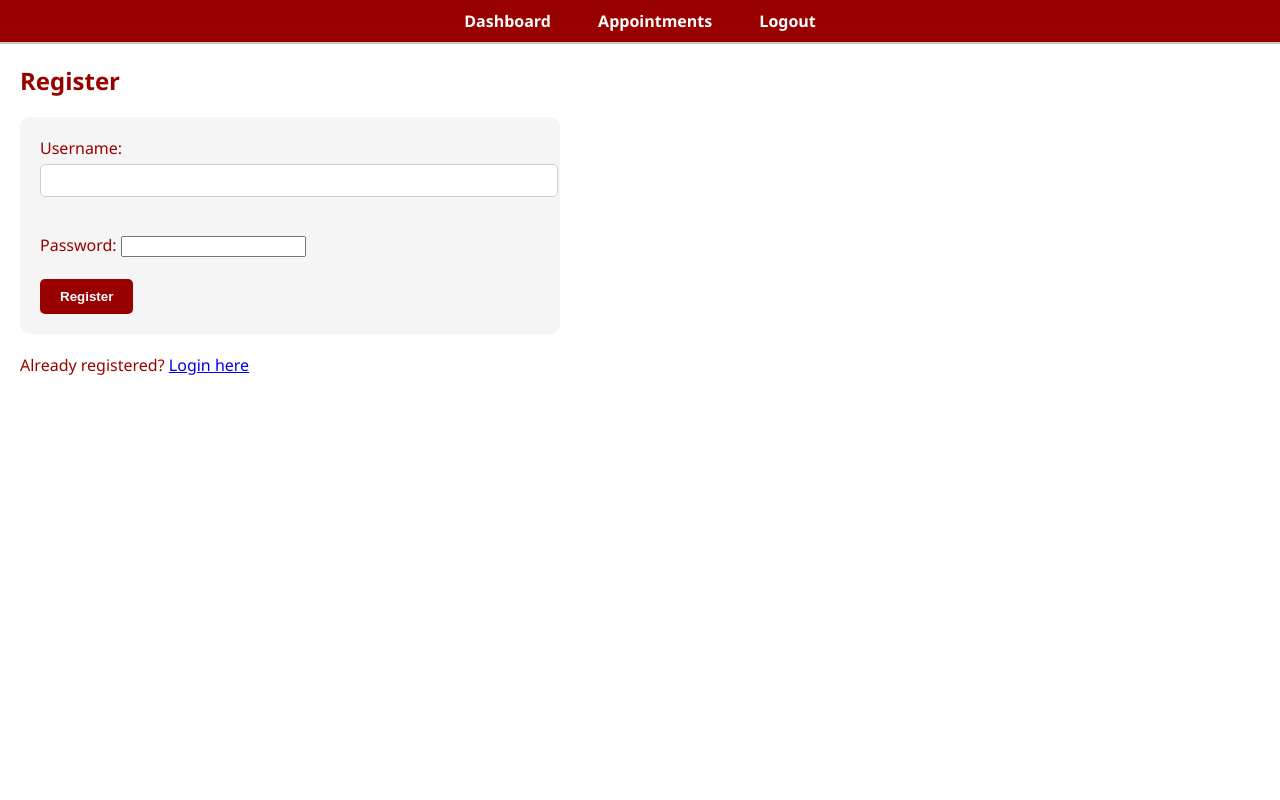
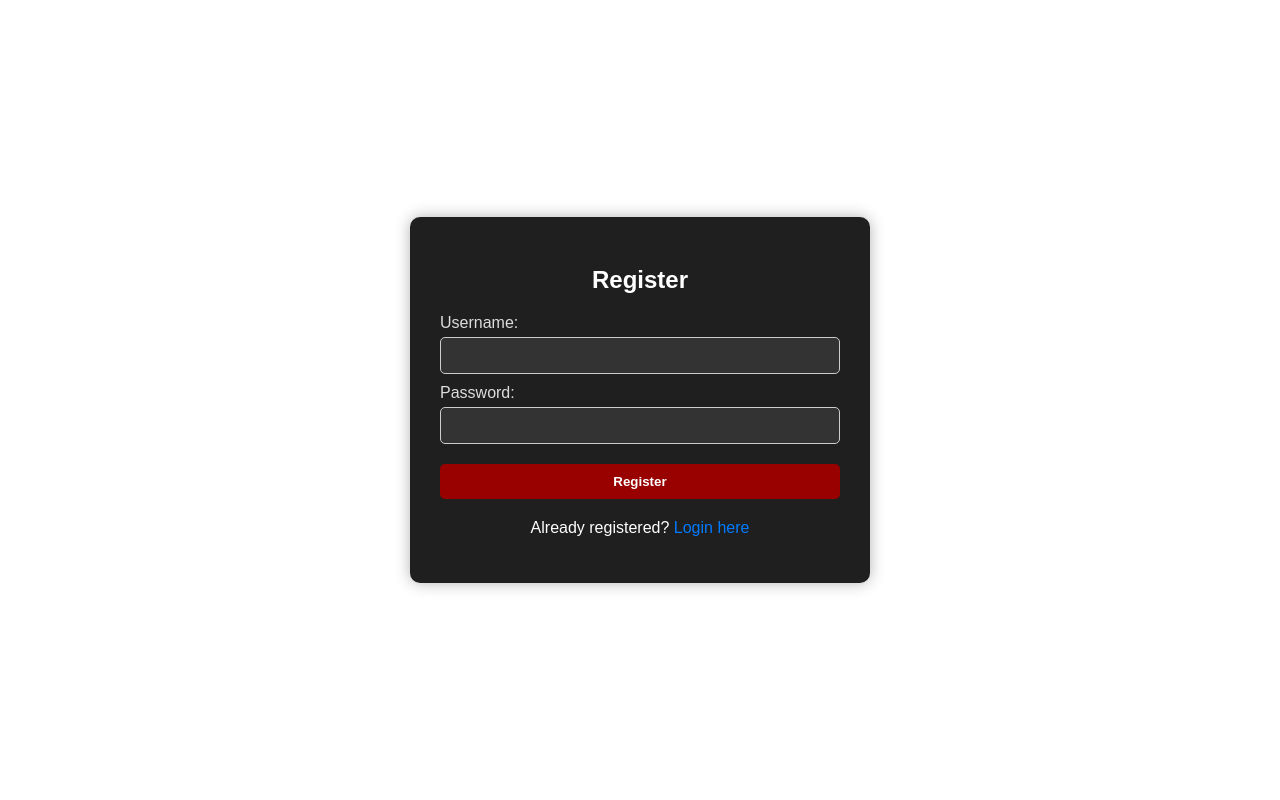
Before and after one commit to kmdikshitha/hospital_booking, a Flask app: page /register in a window 1280 px wide. Run offline with Flask 3, Linux system fonts and the light colour scheme.

Commit message:
added css

```diff
--- a/app/static/styles.css
+++ b/app/static/styles.css
@@ -1,61 +1,66 @@
-/* static/styles.css */
-
-body {
-    font-family: 'Segoe UI', Tahoma, Geneva, Verdana, sans-serif;
+/* Full viewport height */
+html, body {
+    height: 100%;
     margin: 0;
     padding: 0;
-    background-color: #fff;
-    color: #990000; /* IU Crimson */
+    font-family: Arial, sans-serif;
 }
 
-nav {
-    background-color: #990000;
-    padding: 10px;
+/* Center container */
+.center-form-container {
+    display: flex;
+    justify-content: center;
+    align-items: center;
+    height: 100vh;
+}
+
+/* Inner container box */
+.form-box {
+    background-color: #1f1f1f;
+    padding: 30px;
+    border-radius: 10px;
+    box-shadow: 0 0 15px rgba(0, 0, 0, 0.3);
+    max-width: 400px;
+    width: 100%;
     text-align: center;
 }
 
-nav a {
+/* Heading */
+.form-box h2 {
     color: white;
-    text-decoration: none;
-    margin: 0 15px;
-    font-weight: bold;
+    margin-bottom: 20px;
 }
 
-nav a:hover {
-    text-decoration: underline;
+/* Labels */
+.form-box label {
+    display: block;
+    text-align: left;
+    color: #ddd;
+    margin-top: 10px;
 }
 
-h2 {
-    color: #990000;
-    margin-left: 20px;
+/* Input fields */
+input[type="text"],
+input[type="password"] {
+    width: 100%;
+    padding: 10px;
+    margin-top: 5px;
+    border: 1px solid #ccc;
+    border-radius: 5px;
+    background-color: #333;
+    color: white;
+    box-sizing: border-box;
 }
 
-form {
-    background-color: #f5f5f5;
-    padding: 20px;
-    margin: 20px;
-    border-radius: 10px;
-    max-width: 500px;
-}
-
-input[type="text"],
-input[type="date"],
-input[type="time"],
-select {
-    width: 100%;
-    padding: 8px;
-    margin-top: 5px;
-    margin-bottom: 15px;
-    border: 1px solid #ccc;
-    border-radius: 5px;
-}
-
+/* Submit button */
 input[type="submit"] {
     background-color: #990000;
     color: white;
-    padding: 10px 20px;
+    padding: 10px;
     border: none;
     border-radius: 5px;
+    width: 100%;
+    margin-top: 20px;
     font-weight: bold;
     cursor: pointer;
 }
@@ -64,31 +69,23 @@ input[type="submit"]:hover {
     background-color: #cc0000;
 }
 
-ul {
-    list-style-type: none;
-    padding-left: 20px;
+/* Link paragraph */
+.form-box p {
+    margin-top: 20px;
+    color: white;
 }
 
-ul li {
-    margin-bottom: 10px;
+/* Register/Login link */
+.form-box p a {
+    color: #007bff;
+    text-decoration: none;
 }
 
-ul li a {
-    text-decoration: none;
-    color: #990000;
-    font-weight: bold;
-}
-
-ul li a:hover {
+.form-box p a:hover {
     text-decoration: underline;
 }
 
-hr {
-    margin: 0;
-    border: 0;
-    border-top: 2px solid #ccc;
+/* Hide navbar on auth pages */
+.hide-nav nav {
+    display: none;
 }
-
-p {
-    margin-left: 20px;
-}
--- a/app/templates/admin_dashboard.html
+++ b/app/templates/admin_dashboard.html
@@ -1,5 +1,7 @@
 {% extends "base.html" %}
 {% block content %}
+<div class="admin-dashboard-container">
+    <div class="admin-box">
         <h2>Admin Dashboard</h2>
         <ul>
             <li><a href="{{ url_for('main.add_location') }}">Add Location</a></li>
@@ -7,4 +9,6 @@
             <li><a href="{{ url_for('main.add_doctor') }}">Add Doctor</a></li>
             <li><a href="{{ url_for('main.add_availability') }}">Add Availability</a></li>
         </ul>
+    </div>
+</div>
 {% endblock %}
--- a/app/templates/base.html
+++ b/app/templates/base.html
@@ -5,12 +5,15 @@
     <link rel="stylesheet" href="{{ url_for('static', filename='styles.css') }}">
 </head>
 <body>
+    {% if request.endpoint not in ['main.login', 'main.register'] %}
     <nav>
         <a href="{{ url_for('main.dashboard') }}">Dashboard</a> |
         <a href="{{ url_for('main.view_appointments') }}">Appointments</a> |
         <a href="{{ url_for('main.logout') }}">Logout</a>
     </nav>
     <hr>
+    {% endif %}
+
     {% with messages = get_flashed_messages() %}
       {% if messages %}
         {% for msg in messages %}
--- a/app/templates/register.html
+++ b/app/templates/register.html
@@ -1,10 +1,18 @@
 {% extends "base.html" %}
 {% block content %}
-<h2>Register</h2>
-<form method="POST">
-    Username: <input type="text" name="username" required><br><br>
-    Password: <input type="password" name="password" required><br><br>
-    <input type="submit" value="Register">
-</form>
-<p>Already registered? <a href="{{ url_for('main.login') }}">Login here</a></p>
+<div class="center-form-container">
+    <div class="form-box">
+        <h2>Register</h2>
+        <form method="POST">
+            <label for="username">Username:</label>
+            <input type="text" id="username" name="username" required>
+
+            <label for="password">Password:</label>
+            <input type="password" id="password" name="password" required>
+
+            <input type="submit" value="Register">
+        </form>
+        <p>Already registered? <a href="{{ url_for('main.login') }}">Login here</a></p>
+    </div>
+</div>
 {% endblock %}
```
Also changed, not shown: app/templates/login.html (+15 -7 lines). Lines whose indentation alone changed are shown as unchanged.
